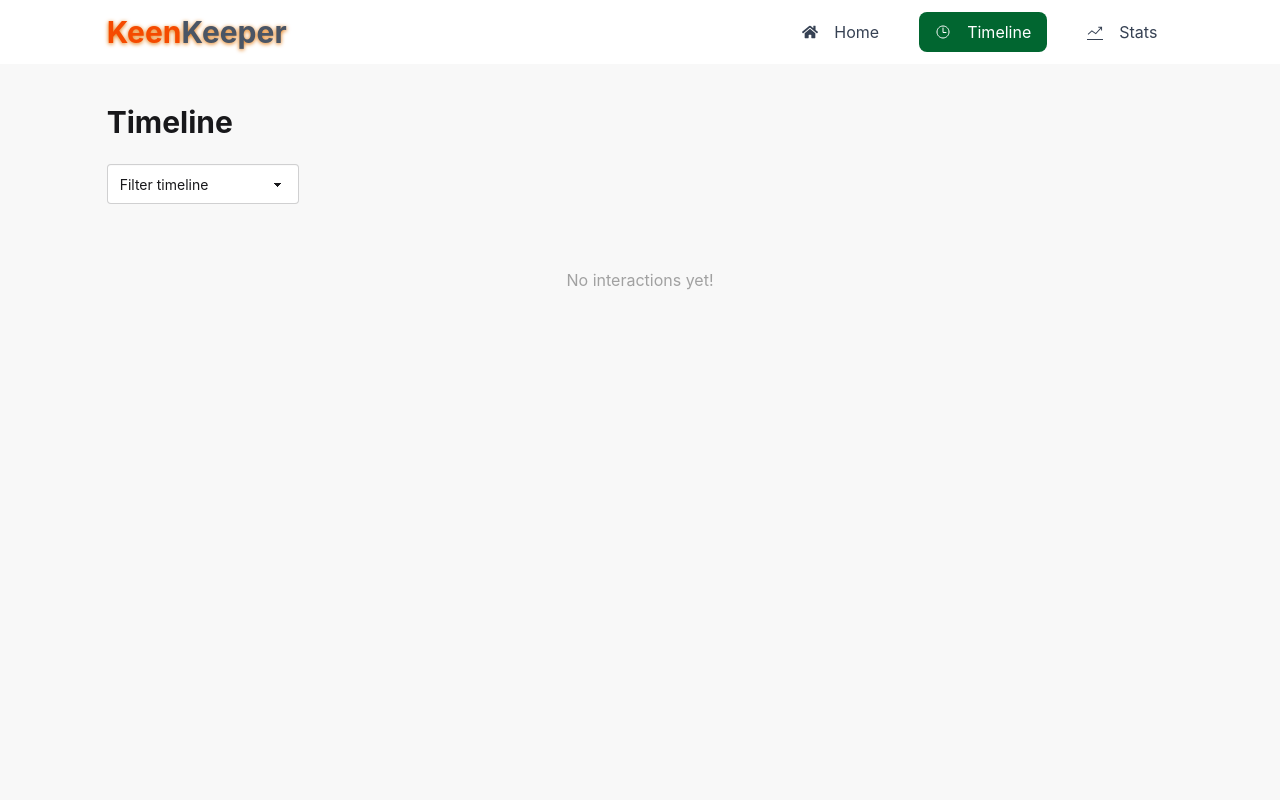
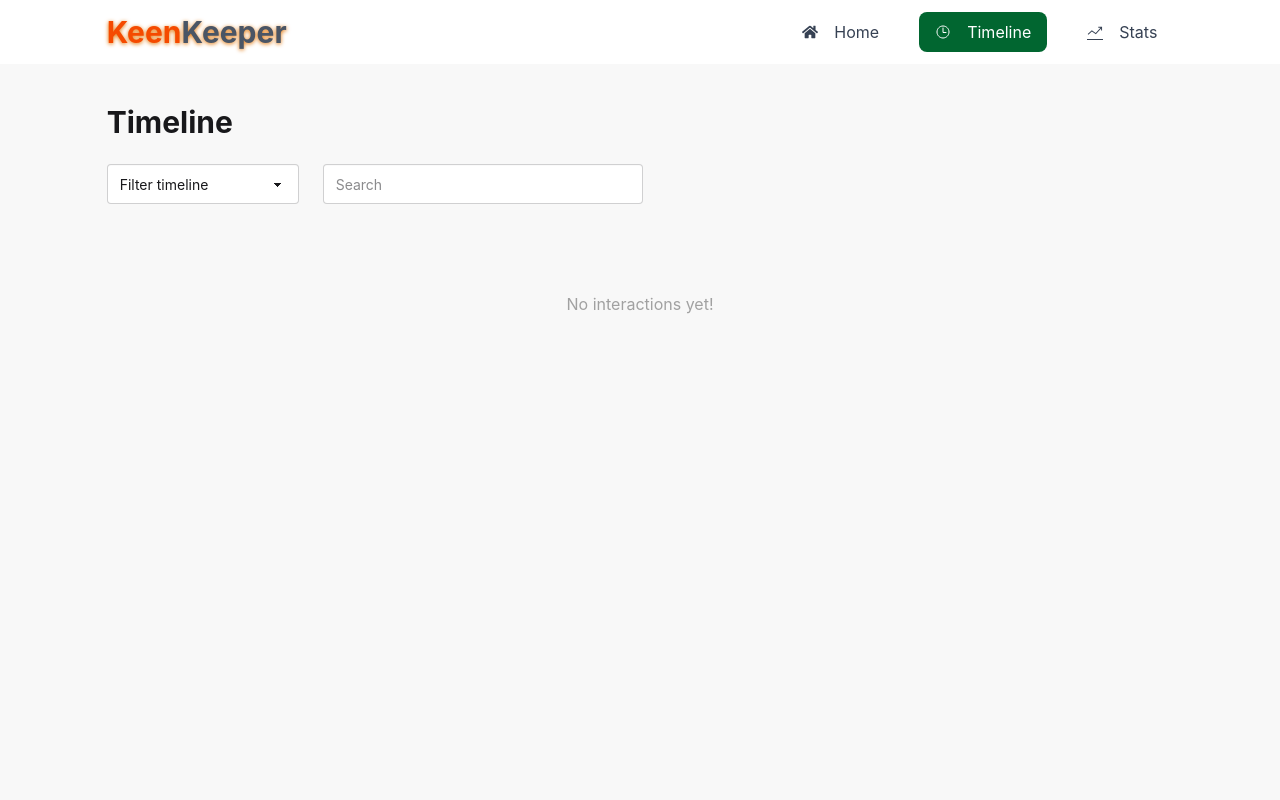
Before and after one commit to islammdsohan603/Assignment-07, a React (Vite) app: page /timeline in a window 1280 px wide. Shown: the top 800 px of the page. Built offline with nearby package versions, Linux system fonts and the light colour scheme.

Commit message:
Search Functional Add

```diff
--- a/src/page/timeline/TimeLine.jsx
+++ b/src/page/timeline/TimeLine.jsx
@@ -14,15 +14,22 @@ const getIcon = type => {
 const TimeLine = () => {
   const { collId } = useContext(FriendsContext);
   const [filter, setFilter] = useState('All');
+  const [search, setSearch] = useState('');
 
-  const filteredData =
-    filter === 'All' ? collId : collId.filter(item => item.type === filter);
+  const filteredData = collId
+    .filter(item => (filter === 'All' ? true : item.type === filter))
+    .filter(
+      item =>
+        item.name?.toLowerCase().includes(search.toLowerCase()) ||
+        item.description?.toLowerCase().includes(search.toLowerCase()),
+    );
 
   return (
     <div className="min-h-screen bg-base-200 py-10">
       <div className="w-10/12 mx-auto">
         <h1 className="text-3xl font-bold mb-6">Timeline</h1>
 
+        <div className="flex flex-col md:flex-row md:items-center gap-6 mb-6">
           {/* Filter */}
           <select
             className="select select-bordered mb-6 w-48"
@@ -34,7 +41,16 @@ const TimeLine = () => {
             <option value="Text">Text</option>
             <option value="Video">Video</option>
           </select>
+          {/* Search Bar */}
 
+          <input
+            type="text"
+            value={search}
+            placeholder="Search"
+            onChange={e => setSearch(e.target.value)}
+            className="input input-bordered w-full md:w-80 mb-6"
+          />
+        </div>
         {/* List */}
         <div className="space-y-2">
           {filteredData.length === 0 ? (
```
Lines whose indentation alone changed are shown as unchanged.
